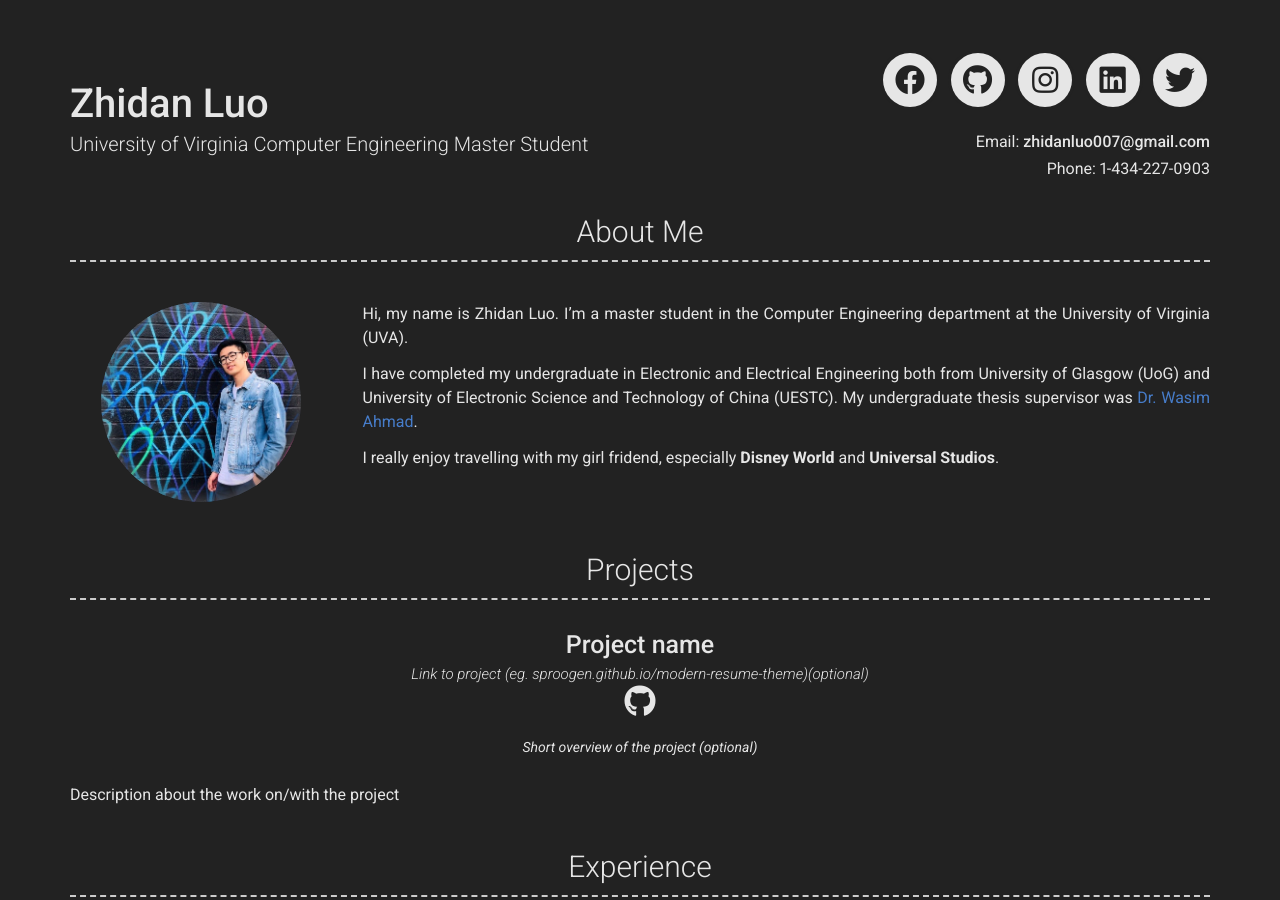
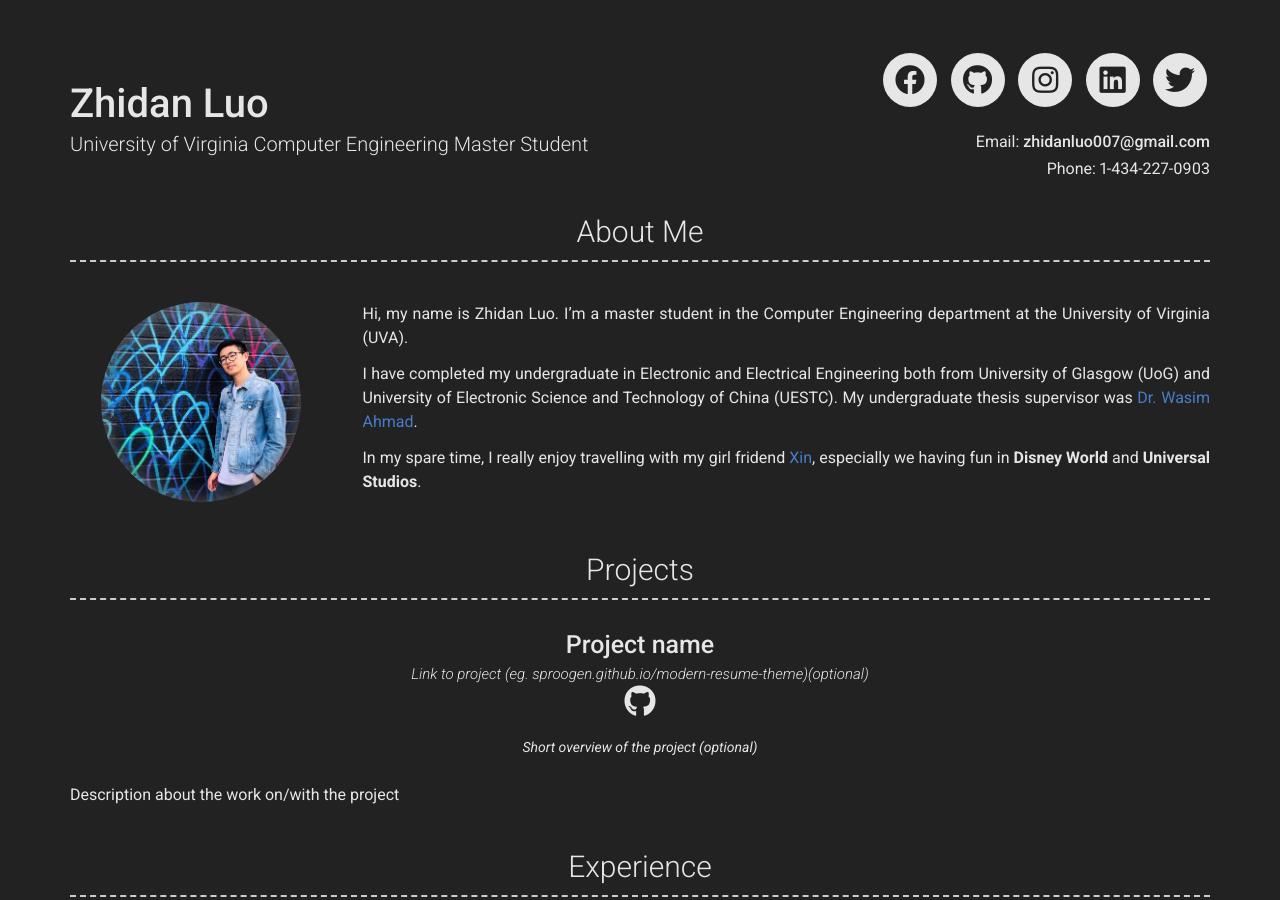
Before and after one commit to zhidanluo/zhidanluo.github.io, a Jekyll site: the page built from index.md, in a window 1280 px wide and 900 px high. Built offline with Jekyll 4.4.1, drawn with Linux system fonts in a browser that asks for light colours; nearby versions of some CDN libraries.

Commit message:
Update _config.yml

```diff
--- a/_config.yml
+++ b/_config.yml
@@ -51,7 +51,8 @@ about_content: | # this will include new lines to allow paragraphs
   and University of Electronic Science and Technology of China (UESTC). My undergraduate thesis supervisor was
   [Dr. Wasim Ahmad](https://www.gla.ac.uk/schools/engineering/staff/wasimahmad/#).<br/>
 
-  I really enjoy travelling with my girl fridend, especially **Disney World** and **Universal Studios**.
+  In my spare time, I really enjoy travelling with my girl fridend [Xin](https://www.instagram.com/devil_mx16/),
+  especially we having fun in **Disney World** and **Universal Studios**.
 
 # Projects Section
 # projects_title: Projects #(Use this to override about projects section title)
```
